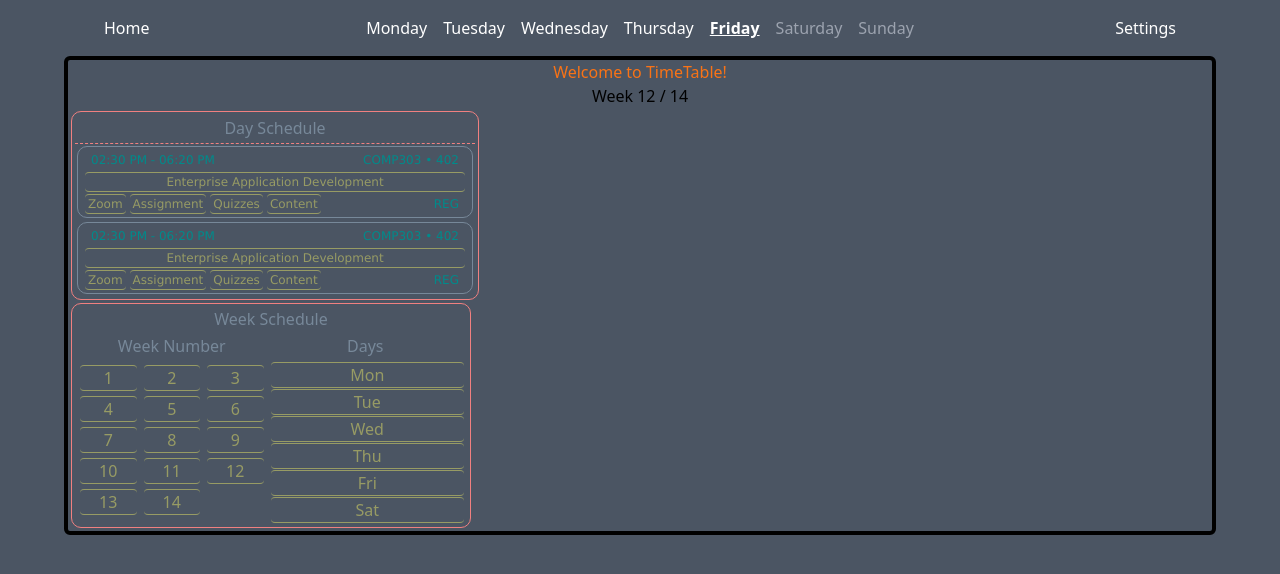
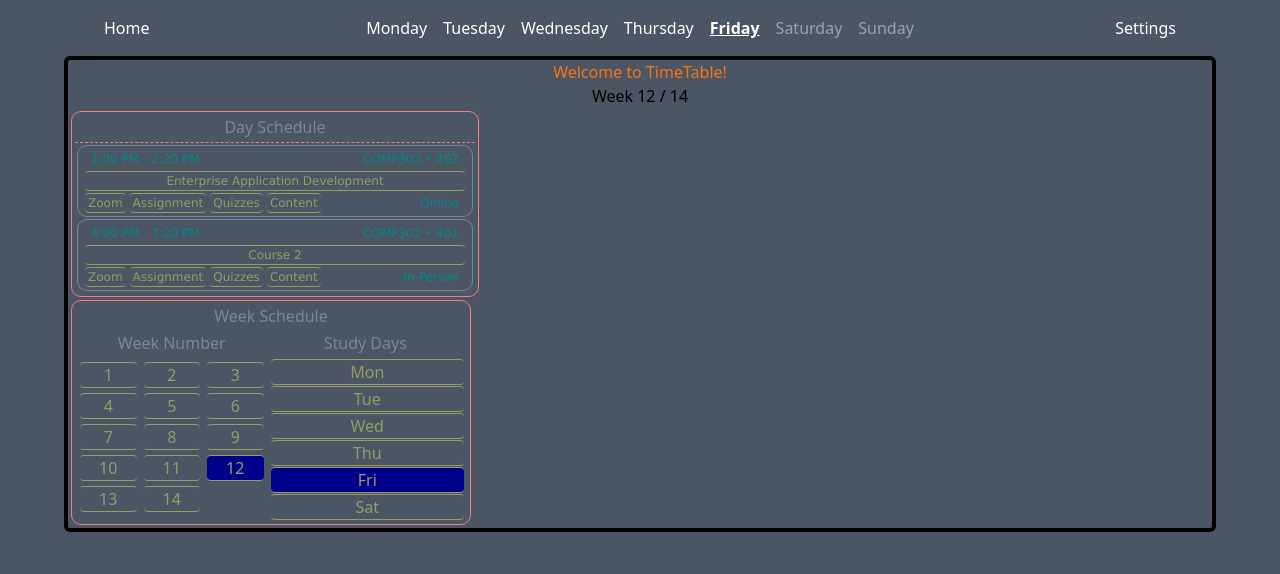
Before and after one commit to asaigal10/Comp231Team1, a React (Vite) app in the folder Timetable/: page / in a window 1280 px wide. Shown: the top 574 px of the page. Built offline with nearby package versions, Linux system fonts and the light colour scheme.

Commit message:
week day and day number data structure functionality

```diff
--- a/Timetable/src/Pages/Home.jsx
+++ b/Timetable/src/Pages/Home.jsx
@@ -1,34 +1,42 @@
+import { useEffect, useState } from 'react';
 import { calcWeekOfYear } from "../commonJs/dateTime"
 import Schedule from './schedule/Schedule'
 import WeekSchedule from "./week-schedule/WeekSchedule"
+import {
+    getDaySchedule,
+    getStudyWeekNumber,
+    getTodayNumberInStudyDayList,
+    getStudyDaysList,
+    getStudyWeeksCount
+} from '../commonJs/demo'
+
 export default function Home() {
-    /* DEMO DATA - daySchedule */
-    let daySchedule = [
-        {
-            title:'Enterprise Application Development',
-            startTime:'13:00',
-            endTime:'14:20',
-            webAccessId:'1134519',
-            courseType:'Online',
-            courseCode:'COMP303',
-            courseSection:'402'
-        },
-        {
-            title:'Enterprise Application Development',
-            startTime:'13:00',
-            endTime:'14:20',
-            webAccessId:'1134519',
-            courseType:'Online',
-            courseCode:'COMP303',
-            courseSection:'402'
-        },
-    ]
-    let weeksCount = 14;
-    let days = ['Mon','Tue','Wed','Thu','Fri','Sat']
+    const [ studyWeeksCount, setStudyWeeksCount ] = useState(getStudyWeeksCount());
+    const [ studyDaysList, setStudyDaysList ] = useState(getStudyDaysList());
+    const [ selectedDay, setSelectedDay ] = useState(getTodayNumberInStudyDayList(studyDaysList));
+    const [ selectedWeek, setSelectedWeek ] = useState(getStudyWeekNumber());
+    const [ daySchedule, setDaySchedule ] = useState(getDaySchedule(selectedDay, selectedWeek));
+    const [ settings, setSettings ] = useState({'time-format':'12h'});
+
+    /* shared hooks to be passed to other components */
+    const sharedHooks = {
+        studyWeeksCount, setStudyWeeksCount,
+        studyDaysList, setStudyDaysList,
+        selectedDay, setSelectedDay,
+        selectedWeek, setSelectedWeek,
+        daySchedule, setDaySchedule,
+        settings, setSettings
+    }
+
+    if (daySchedule == undefined){
+        return <div>Please Wait</div>
+    }
     return <div className="max-w-6xl border-black border-4 rounded-md text-center m-auto">
         <h1 className="text-orange-500">Welcome to TimeTable!</h1>
         <p>Week {calcWeekOfYear()} / 14</p>
-        <Schedule daySchedule={daySchedule}/>
-        <WeekSchedule weeksCount={weeksCount} days={days} />
+        {/* <Schedule daySchedule={daySchedule} /> */}
+        <Schedule sharedHooks={sharedHooks} />
+        {/* <WeekSchedule studyWeeksCount={studyWeeksCount} studyDaysList={studyDaysList} /> */}
+        <WeekSchedule sharedHooks={sharedHooks} />
     </div>
 }
--- a/Timetable/src/Pages/schedule/ListedCourse.jsx
+++ b/Timetable/src/Pages/schedule/ListedCourse.jsx
@@ -1,7 +1,7 @@
 /* author: Mohammad Aljelmawi */
 import './listedCourse.css'
-import {linkBuilder} from '../../commonJs/linksBuilder'
-
+import { linkBuilder } from '../../commonJs/linksBuilder'
+import {convertTime24to12} from '../../commonJs/dateTime'
 /** schedule day courses widget
  * @param {Object} courseInfo course-object1 ->
  * {
@@ -15,28 +15,34 @@ import {linkBuilder} from '../../commonJs/linksBuilder'
  * }
  * @returns {HTMLElement}
  */
-export default function ListedCourse({ courseInfo }) {
+export default function ListedCourse({ courseInfo, sharedHooks }) {
+    function applyTimeFormat(time){
+        if (sharedHooks.settings['time-format'] == '12h'){
+            return convertTime24to12(time);
+        }
+        return time;
+    }
     return (
         <>
             <div id="1134519" className='listed-course'>
-                <div class="flex-row  flex-space-between">
-                    <div class="flex-row a-label padding-left">02:30 PM - 06:20 PM</div>
-                    <div class="a-label padding-right">COMP303 • 402</div>
+                <div className="flex-row  flex-space-between">
+                    <div className="flex-row a-label padding-left">{applyTimeFormat(courseInfo.startTime) + " - " + applyTimeFormat(courseInfo.endTime)}</div>
+                    <div className="a-label padding-right">{courseInfo.courseCode + " • " + courseInfo.courseSection}</div>
                 </div>
-                <div class="flex-row flex-items-horizontally-centered a-link">
-                    <a href={linkBuilder.home(courseInfo.webAccessId)} target="_blank" class="">
-                        Enterprise Application Development
+                <div className="flex-row flex-items-horizontally-centered a-link">
+                    <a href={linkBuilder.home(courseInfo.webAccessId)} target="_blank" className="">
+                        {courseInfo.title}
                     </a>
                 </div>
-                <div class="flex-row flex-space-between">
+                <div className="flex-row flex-space-between">
                     <div className='flex-row'>
-                        <a href={linkBuilder.zoom(courseInfo.webAccessId)} class="a-link" target="_blank">Zoom</a>
-                        <a href={linkBuilder.assignment(courseInfo.webAccessId)} class="a-link" target="_blank">Assignment</a>
-                        <a href={linkBuilder.quizzes(courseInfo.webAccessId)} class="a-link" target="_blank">Quizzes</a>
-                        <a href={linkBuilder.tableOfContent(courseInfo.webAccessId)} class="a-link" target="_blank">Content</a>
+                        <a href={linkBuilder.zoom(courseInfo.webAccessId)} className="a-link" target="_blank">Zoom</a>
+                        <a href={linkBuilder.assignment(courseInfo.webAccessId)} className="a-link" target="_blank">Assignment</a>
+                        <a href={linkBuilder.quizzes(courseInfo.webAccessId)} className="a-link" target="_blank">Quizzes</a>
+                        <a href={linkBuilder.tableOfContent(courseInfo.webAccessId)} className="a-link" target="_blank">Content</a>
                     </div>
-                    <div class="padding-right">
-                        <div class="a-label">REG</div>
+                    <div className="padding-right">
+                        <div className="a-label">{courseInfo.courseType}</div>
                     </div>
                 </div>
             </div>
--- a/Timetable/src/Pages/schedule/Schedule.jsx
+++ b/Timetable/src/Pages/schedule/Schedule.jsx
@@ -2,6 +2,7 @@
 
 import ListedCourse from './ListedCourse'
 import './schedule.css'
+import {generateUniqueId} from '../../commonJs/UniqueId'
 
 /** schedule block for one day courses
  * @param {Array} dayCourses [course-object1,course-object1,...] ->
@@ -16,27 +17,34 @@ import './schedule.css'
  * }
  * @returns {HTMLElement}
  */
-export default function WeekSchedule({ daySchedule }) {
-    console.log(daySchedule);
+export default function WeekSchedule({ sharedHooks }) {
+    function getSelectedSchedule(){
+        if (sharedHooks.daySchedule[sharedHooks.selectedWeek]){
+            if (sharedHooks.daySchedule[sharedHooks.selectedWeek][sharedHooks.selectedDay]){
+                return sharedHooks.daySchedule[sharedHooks.selectedWeek][sharedHooks.selectedDay]
+            }
+        }
+        return sharedHooks.daySchedule[0];
+    }
     return (
         <>
             <div className='schedule'>
-                <table>
-                    <thead>
-                        <tr>
-                            <th className='a-header'>Day Schedule</th>
-                        </tr>
-                    </thead>
-                    <tbody>
+                <div className='display-table schedule-table'>
+                    <div className='table-head border-bottom-dashed'>
+                        <div>
+                            <div className='a-header'>Day Schedule</div>
+                        </div>
+                    </div>
+                    <div>
                         {
-                            daySchedule.map((courseInfo, index)=>(
-                                <tr>
-                                    <ListedCourse courseInfo = {courseInfo} />
-                                </tr>
+                            getSelectedSchedule().map((courseInfo)=>(
+                                <div key={generateUniqueId()}>
+                                    <ListedCourse courseInfo = {courseInfo} sharedHooks={sharedHooks} />
+                                </div>
                             ))
                         }
-                    </tbody>
-                </table>
+                    </div>
+                </div>
             </div>
         </>
     )
--- a/Timetable/src/Pages/schedule/schedule.css
+++ b/Timetable/src/Pages/schedule/schedule.css
@@ -10,24 +10,18 @@
     padding: 3px;
     margin: 3px;
     border-radius: 10px;
-
-    >table {
-        width: var(--schedule-width);
-
-        >thead {
-            border-bottom: 0.2px dashed var(--schedule-border-color);
-
-            >tr th {
-                padding-bottom: 3px;
-                color: var(--head-color);
-                font-weight: 400;
-            }
-        }
-    }
 }
-
+.border-bottom-dashed{
+    border-bottom: 0.2px dashed var(--schedule-border-color);
+}
 .table-head {
     padding-bottom: 3px;
     color: var(--head-color);
     font-weight: 400;
 }
+.display-table{
+    display: table;
+}
+.schedule-table{
+    width: var(--schedule-width);
+}
--- a/Timetable/src/Pages/week-schedule/WeekSchedule.jsx
+++ b/Timetable/src/Pages/week-schedule/WeekSchedule.jsx
@@ -1,9 +1,18 @@
 import './weekSchedule.css'
-/* TODO: take a hook and set its value to week-number&day-name */
-/* TODO: take a hook for current week-number&day-name to be highlighted */
-/* author: Mohammad Aljelmawi */
-export default function WeekSchedule({ weeksCount, days }) {
-    const numbers = Array.from({ length: weeksCount }, (_, index) => index + 1);
+import {generateUniqueId} from '../../commonJs/UniqueId'
+
+/** */
+export default function WeekSchedule({ sharedHooks }) {
+    const studyWeeksCountNumbersList = Array.from({ length: sharedHooks.studyWeeksCount }, (_, index) => index + 1);
+    const getWeekDayName = (WeekDayNumber) => {
+        return ['Sun','Mon','Tue','Wed','Thu','Fri','Sat'][WeekDayNumber]
+    }
+    const changeDay = (index) =>{
+        sharedHooks.setSelectedDay(index);
+    }
+    const changeWeek = (weekNumber) => {
+        sharedHooks.setSelectedWeek(weekNumber)
+    }
     return (
         <>
             <div className='week-schedule'>
@@ -17,17 +26,17 @@ export default function WeekSchedule({ weeksCount, days }) {
                     <div className='width-50'>
                         <div className='table-head'>Week Number</div>
                         <div className='grid-3x4'>
-                            {numbers.map((number) => (
-                                <div className='a-link'>{number}</div>
+                            {studyWeeksCountNumbersList.map((weekNumber) => (
+                                <div key={generateUniqueId()} className={'a-link' + ' ' + (weekNumber == sharedHooks.selectedWeek? 'selected-week-number':'')} onClick={() => changeWeek(weekNumber)}>{weekNumber}</div>
                             ))}
                         </div>
                     </div>
-                    {/* days-list */}
+                    {/* studyDaysList-list */}
                     <div className='width-50 margin-right'>
-                        <div className='table-head'>Days</div>
+                        <div className='table-head'>Study Days</div>
                         {
-                            days.map((dayName, index) => (
-                                <div className='a-link width-100 margin-right'>{dayName}</div>
+                            sharedHooks.studyDaysList.map((weekDayNumber) => (
+                                <div key={generateUniqueId()} className={'a-link width-100 margin-right' + ' ' + (weekDayNumber == sharedHooks.selectedDay? "selected-week-number":"")} onClick={() => changeDay(weekDayNumber)}>{getWeekDayName(weekDayNumber)}</div>
                             ))
                         }
                     </div>
--- a/Timetable/src/Pages/week-schedule/weekSchedule.css
+++ b/Timetable/src/Pages/week-schedule/weekSchedule.css
@@ -34,3 +34,6 @@
 .margin-right{
     margin-right: 5px;
 }
+.selected-week-number{
+    background-color: darkblue;
+}
--- /dev/null
+++ b/Timetable/src/commonJs/UniqueId.js
@@ -0,0 +1,6 @@
+function generateUniqueId(length = 16) {
+    const timestamp = Date.now().toString();
+    const randomPart = Math.random().toString(36).substr(2, length - timestamp.length);
+    return timestamp + randomPart;
+}
+export { generateUniqueId }
--- a/Timetable/src/commonJs/dateTime.js
+++ b/Timetable/src/commonJs/dateTime.js
@@ -7,4 +7,16 @@ function calcWeekOfYear() {
     return Math.floor(calcDayOfYear() / 7)
 }
 
-export { calcDayOfYear, calcWeekOfYear }
+function convertTime24to12(time24h) {
+    let time = time24h.toString().match(/^([01]\d|2[0-3])(:)([0-5]\d)(:[0-5]\d)?$/) || [time24h];
+
+    if (time.length > 1) {
+        time = time.slice(1, -1);
+        time[5] = +time[0] < 12 ? ' AM' : ' PM';
+        time[0] = +time[0] % 12 || 12;
+    }
+
+    return time.join('');
+}
+
+export { calcDayOfYear, calcWeekOfYear, convertTime24to12 }
--- /dev/null
+++ b/Timetable/src/commonJs/demo.js
@@ -0,0 +1,58 @@
+import {calcWeekOfYear, calcDayOfYear} from './dateTime'
+const getDaySchedule = () =>{
+    /* data[weekNumber][dayIndexInDaysList] */
+    let data = []
+    /* default week */
+    data[0]=[
+        {
+            title:'Default Courses List Course',
+            startTime:'13:00',
+            endTime:'14:20',
+            webAccessId:'0000000',
+            courseType:'Unknown',
+            courseCode:'COMP000',
+            courseSection:'000'
+        },
+    ]
+    /* weeks starts here */
+    data[calcWeekOfYear()]=[]
+    data[calcWeekOfYear()][new Date().getDay()]= [
+        {
+            title:'Enterprise Application Development',
+            startTime:'13:00',
+            endTime:'14:20',
+            webAccessId:'1134519',
+            courseType:'Online',
+            courseCode:'COMP303',
+            courseSection:'402'
+        },
+        {
+            title:'Course 2',
+            startTime:'16:00',
+            endTime:'19:20',
+            webAccessId:'1120202',
+            courseType:'In-Person',
+            courseCode:'COMP302',
+            courseSection:'401'
+        },
+    ];
+    return data;
+}
+const getStudyWeekNumber = () =>{
+    return calcWeekOfYear()
+}
+
+const getTodayNumberInStudyDayList = () => {
+    return new Date().getDay();
+}
+
+const getStudyDaysList = () => {
+    /* days starts sunday */
+    return [1,2,3,4,5,6];
+}
+
+const getStudyWeeksCount = () =>{
+    return 14;
+}
+
+export {getDaySchedule, getStudyWeekNumber,getStudyDaysList, getStudyWeeksCount, getTodayNumberInStudyDayList}
```
